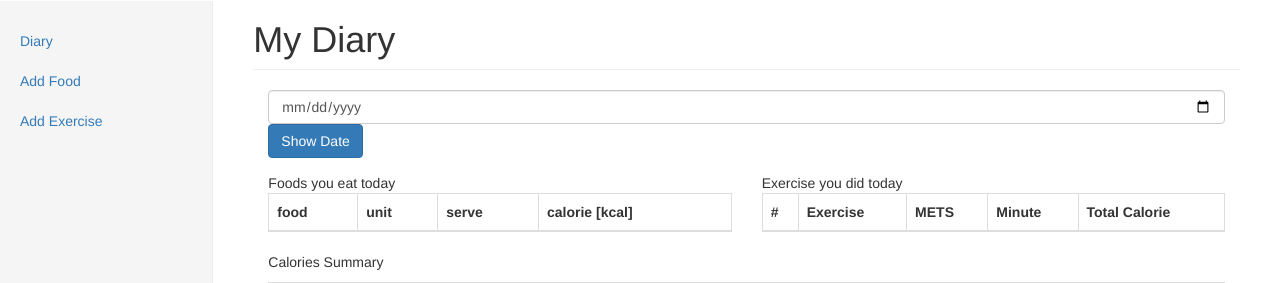
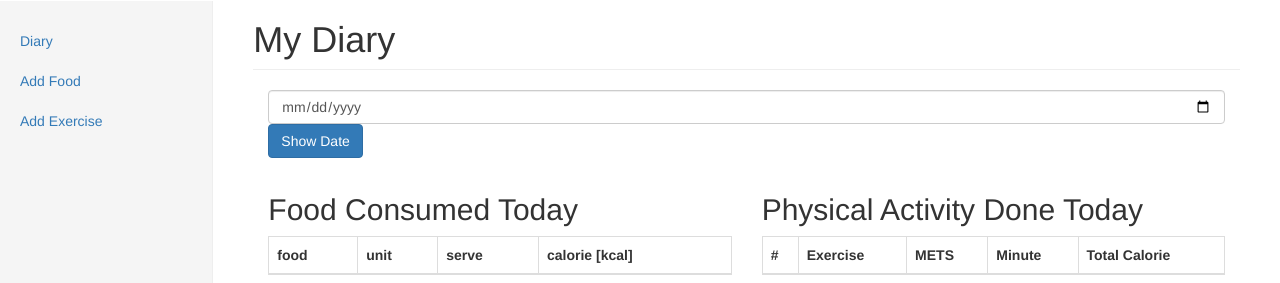
Before and after one commit to isik5/Fall2016Swe573, a Django app: template tracker/templates/diary.html in a window 1280 px wide. Shown: the part 50-333 px from the top of the page. Run offline with Django 3.2, Linux system fonts and the light colour scheme; the template is opened without the code that fills it, so the values that code supplies are empty; some libraries are stand-ins or nearby versions.

Commit message:
html update

```diff
--- a/tracker/templates/diary.html
+++ b/tracker/templates/diary.html
@@ -22,7 +22,7 @@
             </form>
     </div>
     <div class="col-md-6">
-        <table class="table table-bordered">Foods you eat today
+        <table class="table table-bordered"> <h2>Food Consumed Today</h2>
             <thead>
             <tr>
                 <th>food</th>
@@ -45,7 +45,7 @@
     </div>
     <div class="col-md-6">
 
-        <table class="table table-bordered">Exercise you did today
+        <table class="table table-bordered"><h2>Physical Activity Done Today</h2>
             <thead>
             <tr>
                 <th>#</th>
--- a/tracker/templates/exercise_search.html
+++ b/tracker/templates/exercise_search.html
@@ -8,7 +8,7 @@
 {% block page_header %}Exercise Search{% endblock %}
 {% block content %}
 
-    <table class="table table-bordered">Physical Activity
+    <table class="table table-bordered"><h2>Physical Activity</h2>
         <thead>
         <tr>
             <th>#</th>
--- a/tracker/templates/food_search.html
+++ b/tracker/templates/food_search.html
@@ -8,7 +8,7 @@
 {% block page_header %}Food Search{% endblock %}
 {% block content %}
 
-    <table class="table table-bordered">Foods Consumed
+    <table class="table table-bordered"><h2>Food Consumed</h2>
         <thead>
         <tr>
             <th>food</th>
```
